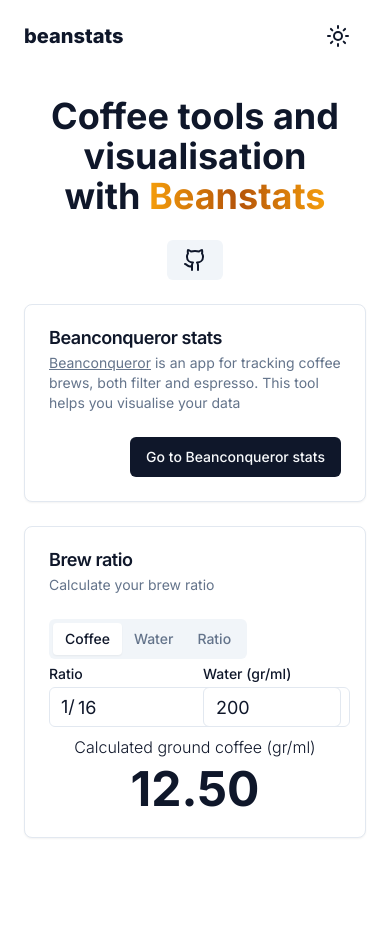
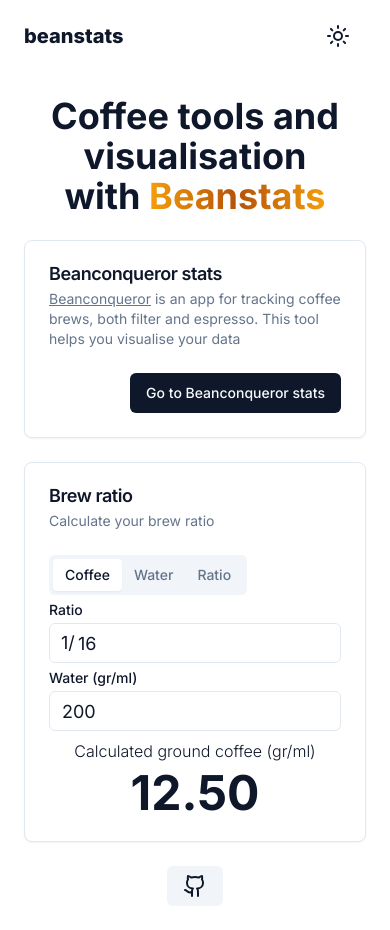
Before and after one commit to marcelblijleven/beanstats, a Next.js app: page / in a window 390 px wide. Before the commit the page ends 862 px from the top, so only its background shows below. Built offline with nearby package versions, Linux system fonts and the light colour scheme.

Commit message:
fix: layout issues

```diff
--- a/src/app/page.tsx
+++ b/src/app/page.tsx
@@ -1,13 +1,22 @@
 import HomeNavigation from "@/components/home-navigation";
 import RatioCard from "@/components/ratio-card";
 import BeanconquerorCard from "@/components/bc-card";
+import {Button} from "@/components/ui/button";
+import {Github} from "lucide-react";
+import Link from "next/link";
 
 export default async function Home() {
-      return (
+    return (
         <main className="flex h-full flex-col items-center p-6 md:p-24 space-y-6">
-            <HomeNavigation />
-            <BeanconquerorCard />
-            <RatioCard />
+            <HomeNavigation/>
+            <BeanconquerorCard/>
+            <RatioCard/>
+            <Link href={"https://www.github.com/marcelblijleven/beanstats"}>
+                <Button variant={"secondary"}>
+                    <Github/>
+                    <span className={"hidden md:inline-block"}>View on GitHub</span>
+                </Button>
+            </Link>
         </main>
-      )
+    )
 }
--- a/src/components/home-navigation.tsx
+++ b/src/components/home-navigation.tsx
@@ -1,7 +1,3 @@
-import {Button} from "@/components/ui/button";
-import Link from "next/link";
-import {Github} from "lucide-react";
-
 const HomeNavigation = () => {
     return (
         <div className={"flex flex-col items-center w-full max-w-3xl space-y-6"}>
@@ -9,14 +5,6 @@ const HomeNavigation = () => {
                 Coffee tools and visualisation with&nbsp;
                 <span className={"gradient-text"}>Beanstats</span>
             </h1>
-
-                <Link href={"https://www.github.com/marcelblijleven/beanstats"}>
-                    <Button variant={"secondary"}>
-                        <Github />
-                        <span className={"hidden md:inline-block"}>View on GitHub</span>
-                    </Button>
-                </Link>
-
         </div>
     );
 }
--- a/src/components/ratio-card.tsx
+++ b/src/components/ratio-card.tsx
@@ -16,13 +16,13 @@ interface UserInputProps {
 }
 
 const UserInputGroup = ({children}: {children: ReactNode}) => (
-    <div className={"flex gap-2 md:gap-4"}>
+    <div className={"flex flex-col md:flex-row gap-2 md:gap-4"}>
         {children}
     </div>
 )
 
 const UserInput = ({id, label, value, onChange, prefix}: UserInputProps) => (
-    <div className="grid w-1/2 max-w-sm items-center gap-1.5">
+    <div className="flex flex-col items-left w-full gap-1.5">
         <Label htmlFor={id}>{label}</Label>
         {!prefix && (<Input
             id={id}
--- a/src/components/ui/input-with-prefix.tsx
+++ b/src/components/ui/input-with-prefix.tsx
@@ -17,7 +17,7 @@ const InputWithPrefix = React.forwardRef<HTMLInputElement, InputProps>(
                 <span className={"absolute left-3 leading-10"}>{props.prefix}</span>
                 <input
                     type={type}
-                    className={"flex h-10 pl-7 rounded-md border border-input bg-transparent px-3 py-2 ring-offset-background file:border-0 file:bg-transparent file:text-sm file:font-medium placeholder:text-muted-foreground focus-visible:outline-none focus-visible:ring-2 focus-visible:ring-ring focus-visible:ring-offset-2 disabled:cursor-not-allowed disabled:opacity-50"}
+                    className={"flex h-10 pl-7 w-full rounded-md border border-input bg-transparent px-3 py-2 ring-offset-background file:border-0 file:bg-transparent file:text-sm file:font-medium placeholder:text-muted-foreground focus-visible:outline-none focus-visible:ring-2 focus-visible:ring-ring focus-visible:ring-offset-2 disabled:cursor-not-allowed disabled:opacity-50"}
                     ref={ref}
                     {...props}
                 />
```
